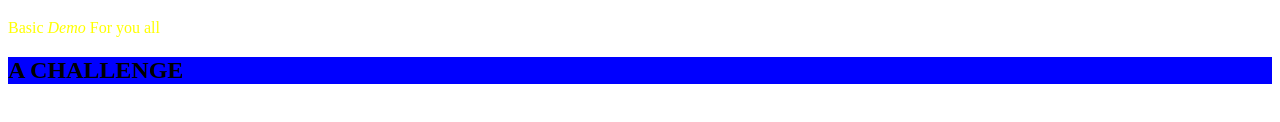
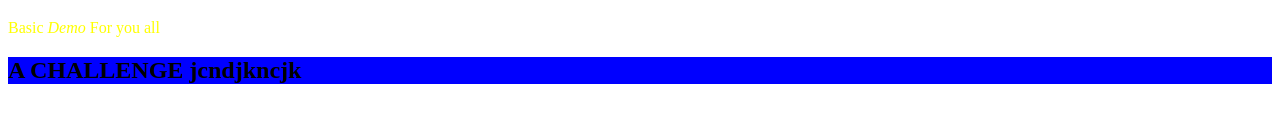
Before and after one commit to ZAMANJANI/versionc, a plain HTML site: page index.html in a window 1280 px wide. Shown: the part 246-368 px from the top of the page. Drawn offline with Linux system fonts and the light colour scheme.

Commit message:
i change too

```diff
--- a/index.html
+++ b/index.html
@@ -16,7 +16,7 @@
 
 <p>Basic <em>Demo</em> For you all</p>
 
-<h2>A CHALLENGE</h2>
+<h2>A CHALLENGE jcndjkncjk</h2>
 
 <script type="text/javascript" src="script.js"></script>
 </body>
```
